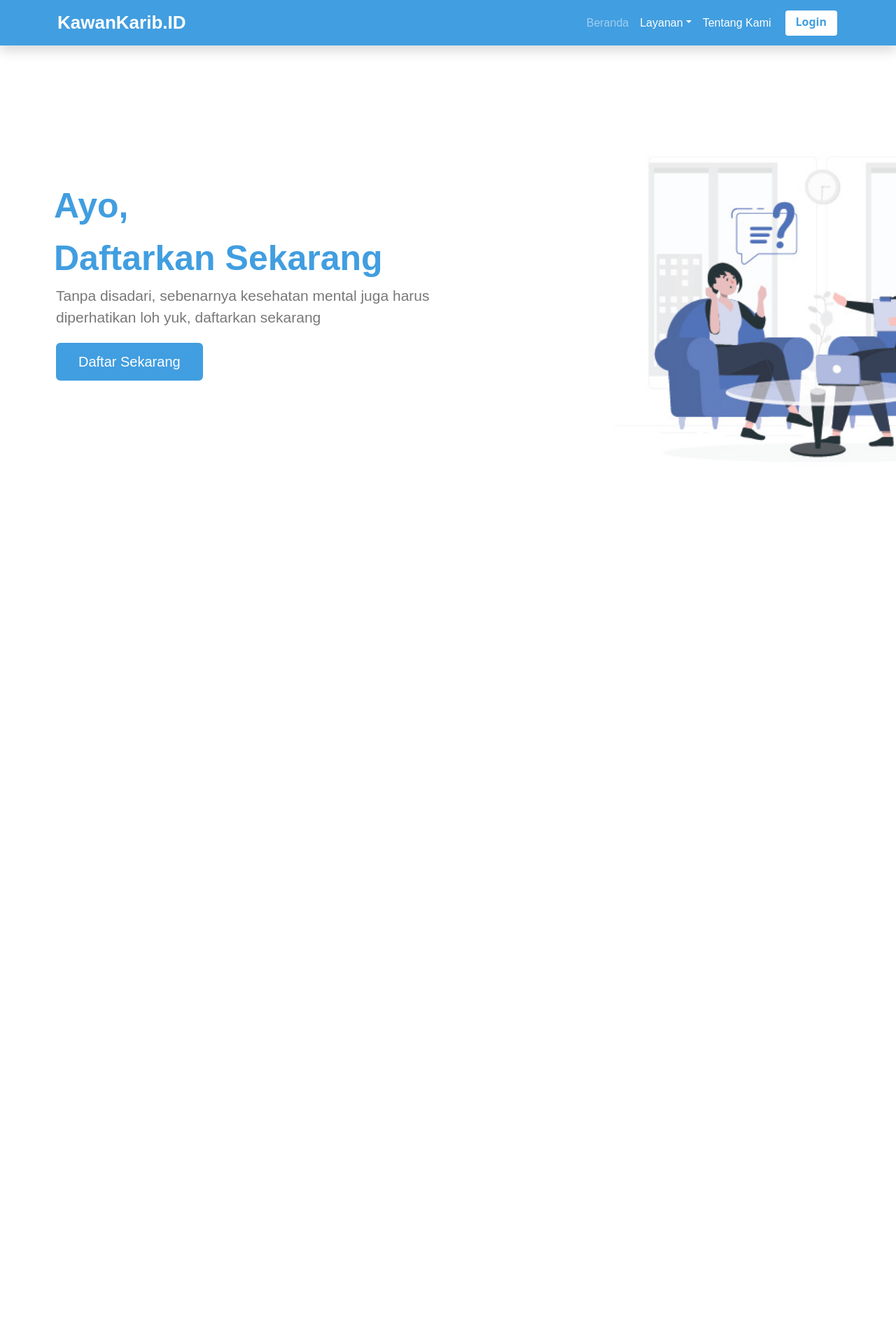
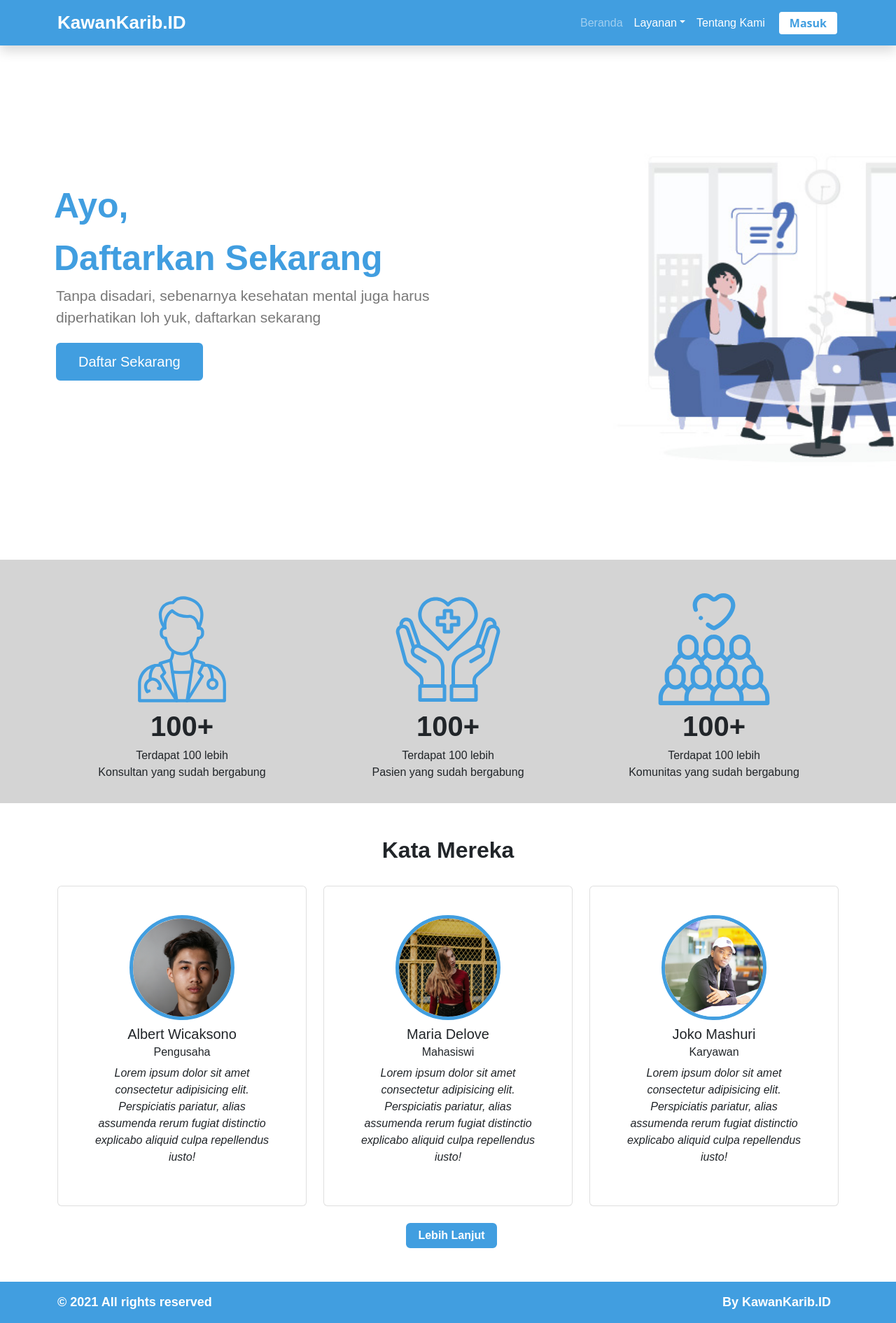
Before and after one commit to bagusrizp/KawanKarib.ID, a PHP site: page / in a window 1280 px wide. Shown: the whole page at 70% size. Before the commit the page ends 656 px from the top, so only its background shows below. Run offline with PHP 8.4, Linux system fonts and the light colour scheme.

Commit message:
Beranda mari

```diff
--- a/index.php
+++ b/index.php
@@ -20,9 +20,6 @@
   <nav class="navbar navbar-expand-lg navbar-dark shadow fixed-top" style="background-color: #419EE0;">
     <div class="container">
       <a class="navbar-brand" href="#">KawanKarib.ID</a>
-      <button class="navbar-toggler" type="button" data-bs-toggle="collapse" data-bs-target="#navbarNav" aria-controls="navbarNav" aria-expanded="false" aria-label="Toggle navigation">
-        <span class="navbar-toggler-icon"></span>
-      </button>
       <div class="collapse navbar-collapse" id="navbarNav">
         <ul class="navbar-nav ms-auto">
           <li class="navbar-item">
@@ -31,22 +28,25 @@
           <li class="navbar-item dropdown">
             <a class="nav-link dropdown-toggle" href="" id="navbarDropdown" role="button" data-bs-toggle="dropdown" aria-expanded="false">Layanan</a>
             <ul class="dropdown-menu" aria-labelledby="navbarDropdown">
-              <li><a class="dropdown-item" href="#">Webinar</a></li>
-              <li><a class="dropdown-item" href="#">Konseling</a></li>
-              <li><a class="dropdown-item" href="#">Mentorship</a></li>
+              <li><a class="dropdown-item text-dark" href="#">Webinar</a></li>
+              <li><a class="dropdown-item text-dark" href="#">Konseling</a></li>
+              <li><a class="dropdown-item text-dark" href="#">Mentorship</a></li>
             </ul>
           </li>
           <li class="navbar-item">
             <a class="nav-link" href="#">Tentang Kami</a>
           </li>
-          <a class="nav-btn" href="">Login</a>
         </ul>
+        <a class="nav-btn" href="">Masuk</a>
       </div>
+      <button class="navbar-toggler" type="button" data-bs-toggle="collapse" data-bs-target="#navbarNav" aria-controls="navbarNav" aria-expanded="false" aria-label="Toggle navigation">
+        <span class="navbar-toggler-icon"></span>
+      </button>
     </div>
   </nav>
   <!-- End Navbar -->
 
-  <!-- Jumbotron -->
+  <!-- Site top -->
   <section class="jumbotron">
     <div class="content">
       <div class="row">
@@ -59,7 +59,96 @@
       </div>
     </div>
   </section>
-  <!-- End Jumbotron -->
+  <!-- End Site Top -->
+
+  <!-- Site Mid -->
+  <section class="site">
+    <div class="container">
+      <div class="row">
+        <div class="col-sm-4 mt-5 mb-3 text-center">
+          <img src="img/img2.svg" alt="">
+          <div class="point fs-1">100+</div>
+          <p>Terdapat 100 lebih <br> Konsultan yang sudah bergabung</p>
+        </div>
+        <div class="col-sm-4 mt-5 mb-3 text-center">
+          <img src="img/img3.svg" alt="">
+          <div class="point fs-1">100+</div>
+          <p>Terdapat 100 lebih <br> Pasien yang sudah bergabung</p>
+        </div>
+        <div class="col-sm-4 mt-5 mb-3 text-center">
+          <img src="img/img4.svg" alt="">
+          <div class="point fs-1">100+</div>
+          <p>Terdapat 100 lebih <br> Komunitas yang sudah bergabung</p>
+        </div>
+      </div>
+    </div>
+  </section>
+  <!-- End Site Mid -->
+
+  <!-- Kata Mereka -->
+  <section class="km">
+    <div class="container">
+      <div class="row text-center mt-5 mb-4">
+        <div class="col">
+          <h2>Kata Mereka</h2>
+        </div>
+      </div>
+      <div class="row text-center">
+        <div class="col-sm-4">
+          <div class="card">
+            <div class="card-body">
+              <img src="img/Person/2.jpg" alt="Orang 1">
+              <h5 class="card-title mt-2">Albert Wicaksono</h5>
+              <h6 class="card-subtitle mb-2">Pengusaha</h6>
+              <p>Lorem ipsum dolor sit amet consectetur adipisicing elit. Perspiciatis pariatur, alias assumenda rerum fugiat distinctio explicabo aliquid culpa repellendus iusto!</p>
+            </div>
+          </div>
+        </div>
+        <div class="col-sm-4">
+          <div class="card">
+            <div class="card-body">
+              <img src="img/Person/1.jpg" alt="Orang 2">
+              <h5 class="card-title mt-2">Maria Delove</h5>
+              <h6 class="card-subtitle mb-2">Mahasiswi</h6>
+              <p>Lorem ipsum dolor sit amet consectetur adipisicing elit. Perspiciatis pariatur, alias assumenda rerum fugiat distinctio explicabo aliquid culpa repellendus iusto!</p>
+            </div>
+          </div>
+        </div>
+        <div class="col-sm-4">
+          <div class="card">
+            <div class="card-body">
+              <img src="img/Person/3.jpg" alt="Orang 3">
+              <h5 class="card-title mt-2">Joko Mashuri</h5>
+              <h6 class="card-subtitle mb-2">Karyawan</h6>
+              <p>Lorem ipsum dolor sit amet consectetur adipisicing elit. Perspiciatis pariatur, alias assumenda rerum fugiat distinctio explicabo aliquid culpa repellendus iusto!</p>
+            </div>
+          </div>
+        </div>
+      </div>
+      <div class="row text-center mt-4">
+        <div class="col-ms-3">
+          <a class="btn-km" href="">Lebih Lanjut</a>
+        </div>
+      </div>
+    </div>
+  </section>
+  <!-- End Kata Mereka -->
+
+  <!-- Footer -->
+  <footer class="footer mt-5 py-3">
+    <div class="container">
+      <div class="row justify-content-between">
+        <div class="col-sm-3">
+          <span>&copy; <?= DATE('Y'); ?> All rights reserved</span>
+        </div>
+        <div class="col-sm-2">
+          By <a class="link" href="">KawanKarib.ID</a>
+        </div>
+      </div>
+    </div>
+  </footer>
+  <!-- End Footer -->
+
 
   <!-- Optional JavaScript; choose one of the two! -->
 
--- a/style.css
+++ b/style.css
@@ -17,7 +17,7 @@
 .navbar .navbar-nav .navbar-item a:hover {
   color: rgb(214, 214, 214);
 }
-.navbar .navbar-nav .nav-btn {
+.navbar .collapse .nav-btn {
   display: inline-block;
   background: #fff;
   color: #419ee0;
@@ -29,7 +29,7 @@
   transition: all 0.3s ease;
   text-decoration: none;
 }
-.navbar .navbar-nav .nav-btn:hover {
+.navbar .collapse .nav-btn:hover {
   color: #fff;
   background: none;
   border: 2px solid #fff;
@@ -54,7 +54,7 @@
   color: white;
   min-height: 500px;
   background-size: cover;
-  background-attachment: fixed;
+  /* background-attachment: fixed; */
   font-family: "Poppins", sans-serif;
 }
 .jumbotron .content {
@@ -95,3 +95,79 @@
   color: #0872bd;
   background: none;
 }
+
+/* Site */
+.site {
+  background-color: rgba(170, 170, 170, 0.5);
+  font-family: "Poppins", sans-serif;
+}
+.site .container .row .point {
+  font-weight: bold;
+}
+.site .container .row img {
+  height: 160px;
+}
+
+/* Kata Mereka */
+.km {
+  font-family: "Poppins", sans-serif;
+}
+.km .container .row h2 {
+  font-weight: 600;
+}
+.km .container .row .btn-km {
+  display: inline-block;
+  background: #419ee0;
+  color: #fff;
+  margin-left: 10px;
+  padding: 4px 15px;
+  font-weight: 600;
+  border-radius: 6px;
+  border: 2px solid #419ee0;
+  transition: all 0.3s ease;
+  text-decoration: none;
+}
+.km .container .row .btn-km:hover {
+  color: #0872bd;
+  background: none;
+}
+.km .card .card-body p {
+  font-weight: 300;
+  font-style: italic;
+}
+.km .card .card-body img {
+  height: 150px;
+  width: 150px;
+  object-fit: cover;
+  border-radius: 50%;
+  border: 5px solid #419ee0;
+  transition: all 0.3s ease;
+}
+.km .card {
+  border-radius: 6px;
+  padding: 25px 35px;
+  overflow: hidden;
+  transition: all 0.3s ease;
+}
+.km .card:hover {
+  background: rgba(170, 170, 170, 0.2);
+}
+.km .card:hover .card-body {
+  transform: scale(1.05);
+}
+
+/* Footer */
+footer {
+  font-family: "Poppins", sans-serif;
+  font-weight: 600;
+  font-size: 18px;
+  background-color: #419ee0;
+  color: white;
+}
+.footer .container .row .link {
+  color: white;
+  text-decoration: none;
+}
+.footer .container .row .link:hover {
+  color: rgba(255, 255, 255, 0.5);
+}
```
Also changed, not shown: img/Person/1.jpg (added), img/Person/2.jpg (added), img/Person/3.jpg (added), img/img2.svg (added), img/img3.svg (added), img/img4.svg (added).
